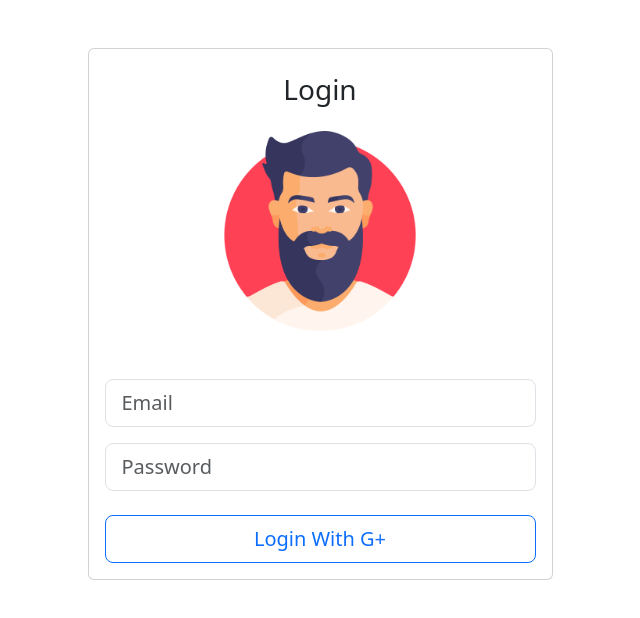
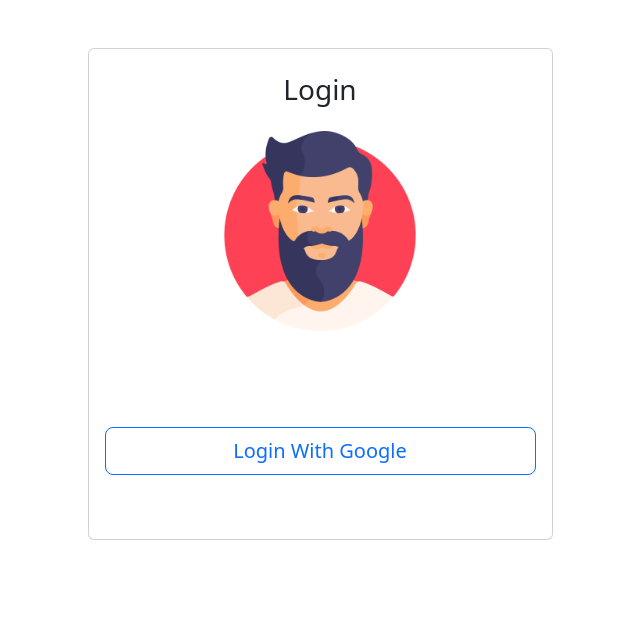
Before and after one commit to arslanzafar74/react_chatgpt, a React (Create React App) app: page / in a window 1280 px wide. Shown: the top 618 px of the page, without its empty margins (320-960 px from the left). Built offline with nearby package versions, Linux system fonts and the light colour scheme.

Commit message:
login form updated

```diff
--- a/src/pages/Login.tsx
+++ b/src/pages/Login.tsx
@@ -50,7 +50,7 @@
         <>
             <div className='container'>
                 <Col lg={5} className='mx-auto mt-5' >
-                    <Card className='mt-5' >
+                    <Card className='mt-5 pb-5' >
                         <CardTitle tag="h3" className='text-center mt-4'>
                             Login
                         </CardTitle>
@@ -62,46 +62,13 @@
                                 className=' mx-auto d-flex mb-5'
                             />
                             <Form >
-                                <FormGroup>
-                                    <Label
-                                        for="exampleEmail"
-                                        hidden
-                                    >
-                                        Email
-                                    </Label>
-                                    <Input
-                                        id="exampleEmail"
-                                        name="email"
-                                        placeholder="Email"
-                                        type="email"
-                                        bsSize="lg"
-                                        className="mb-3"
-                                    />
-                                </FormGroup>
-                                {' '}
-                                <FormGroup>
-                                    <Label
-                                        for="examplePassword"
-                                        hidden
-                                    >
-                                        Password
-                                    </Label>
-                                    <Input
-                                        name="password"
-                                        placeholder="Password"
-                                        type="password"
-                                        bsSize="lg"
-                                        className="mb-3"
-                                    />
-                                </FormGroup>
-                                {' '}
                                 <Row className='mt-4'>
                                     {/* </Col> */}
                                     <Col lg={12}>
                                         {/* <Button onClick={logOut} outline block color="warning" size="lg" >
                                             Logout
                                         </Button> */}
-                                        <Button outline block color="primary" size="lg" onClick={() => login()}>Login With G+</Button>
+                                        <Button className='mt-5' outline block color="primary" size="lg" onClick={() => login()}>Login With Google</Button>
                                     </Col>
                                 </Row>
 
```
